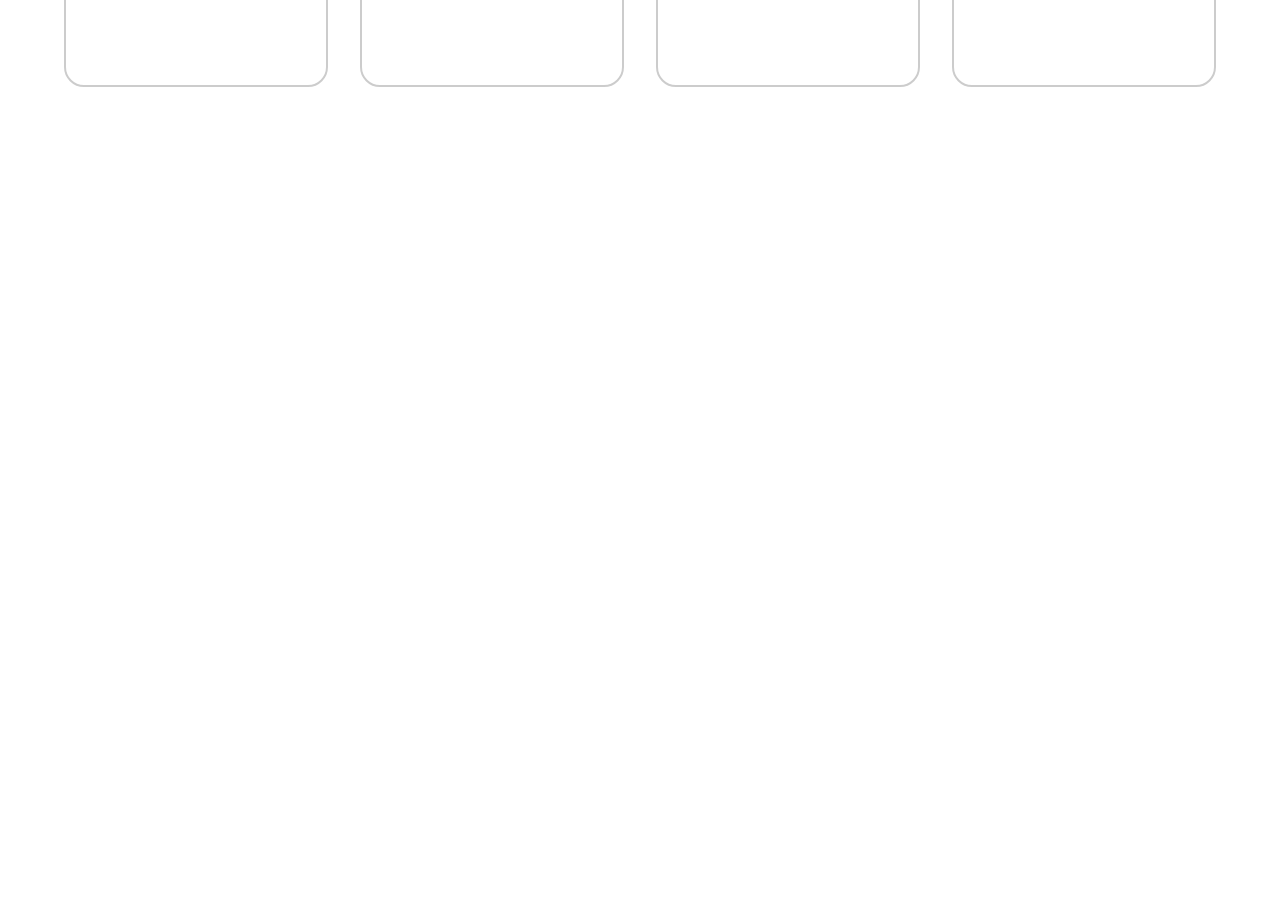
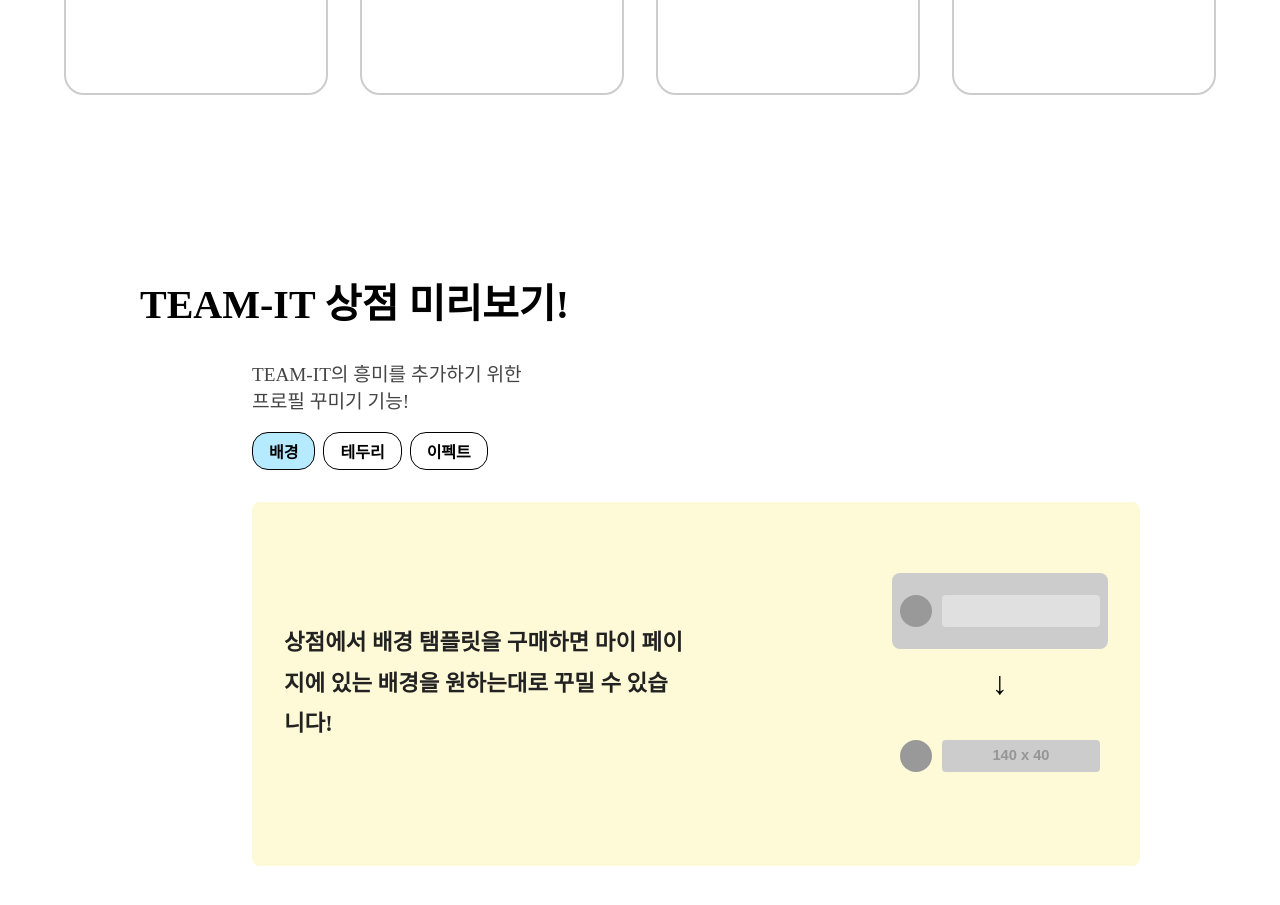
Before and after one commit to CROM-IDLE-CROMI/Team-IT-FE, a React (Vite) app: page / in a window 1280 px wide. Shown: the part 1400-2305 px from the top of the page. Before the commit the page ends 1631 px from the top, so only its background shows below. Built offline with nearby package versions, Linux system fonts and the light colour scheme.

Commit message:
feat:소개UI

```diff
--- a/src/App.css
+++ b/src/App.css
@@ -1040,7 +1040,7 @@
 
 .section-title {
   display: flex;
-  font-size: 1.3rem;
+  font-size: 1.5rem;
   font-weight: bold;
   margin-bottom: 1.5rem;
 }
@@ -1309,3 +1309,156 @@
   border-radius: 4px;
   font-size: 1rem;
 }
+
+/*===================================================================================
+=====================Introduction.tsx======================================================
+====================================================================================*/
+.preview-section {
+  max-width: 1000px;
+  margin: auto;
+  padding: 7rem;
+  background: #ffffff;
+  border-color: #000;
+}
+
+.Introduction-title {
+  font-size: 2.5rem;
+  margin-bottom: 0.8rem;
+}
+
+.subtitle {
+  color: #444;
+  margin-bottom: 1rem;
+  line-height: 1.4;
+  font-size: 1.2rem;
+  margin-left: 7rem;
+  margin-top: 2rem;
+}
+
+.tab-buttons {
+  display: flex;
+  gap: 8px;
+  margin-bottom: 1.5rem;
+  margin-left: 7rem;
+}
+
+.tab {
+  padding: 6px 16px;
+  border: 1px solid #000;
+  background: #fff;
+  border-radius: 16px;
+  cursor: pointer;
+  font-weight: bold;
+  transition: all 0.2s;
+  color: #000;
+}
+
+.tab:hover {
+  background-color: #eee;
+}
+
+.tab.active {
+  background: #B5EAFF;
+  color: #000;
+  border-color: #000;
+}
+
+.nickname {
+  flex: 1;
+  height: 32px;
+  background-color: #e0e0e0;
+  border-radius: 4px;
+}
+
+/* 추가 효과별 스타일 */
+.nickname.with-bg {
+  background-image: url('https://via.placeholder.com/140x40?text=Background');
+  background-size: cover;
+  background-position: center;
+}
+
+.nickname.with-border {
+  border: 3px solid #4A90E2;
+  background-color: #fff;
+}
+
+.nickname.with-effect {
+  background: linear-gradient(45deg, #ff9a9e, #fad0c4);
+  animation: glow 2s infinite alternate;
+}
+
+@keyframes glow {
+  from {
+    box-shadow: 0 0 5px #ff9a9e;
+  }
+  to {
+    box-shadow: 0 0 20px #fad0c4;
+  }
+}
+
+
+.preview-box {
+  background-color: #fef9d6;
+  padding: 2rem;
+  border-radius: 8px;
+  display: flex;
+  align-items: center;
+  gap: 13rem;
+  justify-content: center;
+  max-width: 880px;
+  min-height: 300px;
+  margin-left: 7rem;
+  margin-top: 2rem;
+}
+
+.preview-text {
+  font-size: 1.4rem;
+  font-weight: bold;
+  color: #222;
+  line-height: 1.8;
+}
+
+.preview-images {
+  display: flex;
+  flex-direction: column;
+  align-items: center;
+  gap: 1rem;
+}
+
+.profile-box {
+  width: 200px;
+  height: 60px;
+  border-radius: 8px;
+  display: flex;
+  align-items: center;
+  gap: 10px;
+  padding: 8px;
+}
+
+.profile-box.gray {
+  background-color: #ccc;
+}
+
+.profile-box.colored .nickname {
+  background-image: url('https://via.placeholder.com/140x40?text=Background');
+  background-size: cover;
+  background-position: center;
+}
+
+.avatar {
+  width: 32px;
+  height: 32px;
+  border-radius: 50%;
+  background-color: #999;
+}
+
+.nickname {
+  flex: 1;
+  height: 32px;
+  background-color: #e0e0e0;
+  border-radius: 4px;
+}
+
+.arrow {
+  font-size: 2rem;
+}
--- /dev/null
+++ b/src/components/Introduction.tsx
@@ -0,0 +1,63 @@
+import { useState } from "react";
+import "../App.css";
+
+const Introduction = () => {
+  const [activeTab, setActiveTab] = useState("배경");
+
+  const tabs = ["배경", "테두리", "이펙트"];
+
+  return (
+    <section className="preview-section">
+      <h1 className="Introduction-title">TEAM-IT 상점 미리보기!</h1>
+      <p className="subtitle">
+        TEAM-IT의 흥미를 추가하기 위한<br />
+        프로필 꾸미기 기능!
+      </p>
+
+      <div className="tab-buttons">
+        {tabs.map((tab) => (
+          <button
+            key={tab}
+            className={`tab ${activeTab === tab ? "active" : ""}`}
+            onClick={() => setActiveTab(tab)}
+          >
+            {tab}
+          </button>
+        ))}
+      </div>
+
+      <div className="preview-box">
+        <div className="preview-text">
+          <p>
+            {activeTab === "배경" &&
+              `상점에서 배경 탬플릿을 구매하면\n마이 페이지에 있는 배경을\n원하는대로 꾸밀 수 있습니다!`}
+            {activeTab === "테두리" &&
+              `상점에서 테두리 템플릿을 구매하면\n프로필 사진 테두리를 꾸밀 수 있어요!`}
+            {activeTab === "이펙트" &&
+              `상점에서 이펙트 아이템을 구매하면\n프로필에 멋진 효과가 추가됩니다!`}
+          </p>
+        </div>
+
+        <div className="preview-images">
+          <div className="profile-box gray">
+            <div className="avatar" />
+            <div className="nickname" />
+          </div>
+
+          <div className="arrow">↓</div>
+
+          <div className="profile-box colored">
+            <div className="avatar" />
+            <div
+              className={`nickname ${
+                activeTab === "배경" ? "with-bg" : activeTab === "테두리" ? "with-border" : "with-effect"
+              }`}
+            />
+          </div>
+        </div>
+      </div>
+    </section>
+  );
+};
+
+export default Introduction;
--- a/src/pages/Main.tsx
+++ b/src/pages/Main.tsx
@@ -3,6 +3,7 @@
 import BoardCard from '../components/BoardCard';
 import Header from '../layouts/Header';
 import "../App.css"
+import Introduction from '../components/Introduction';
 
 const Dashboard = () => {
   return (
@@ -26,6 +27,7 @@
 
       <ProjectCard />
       <BoardCard />
+      <Introduction />
     </div>
   );
 };
```
